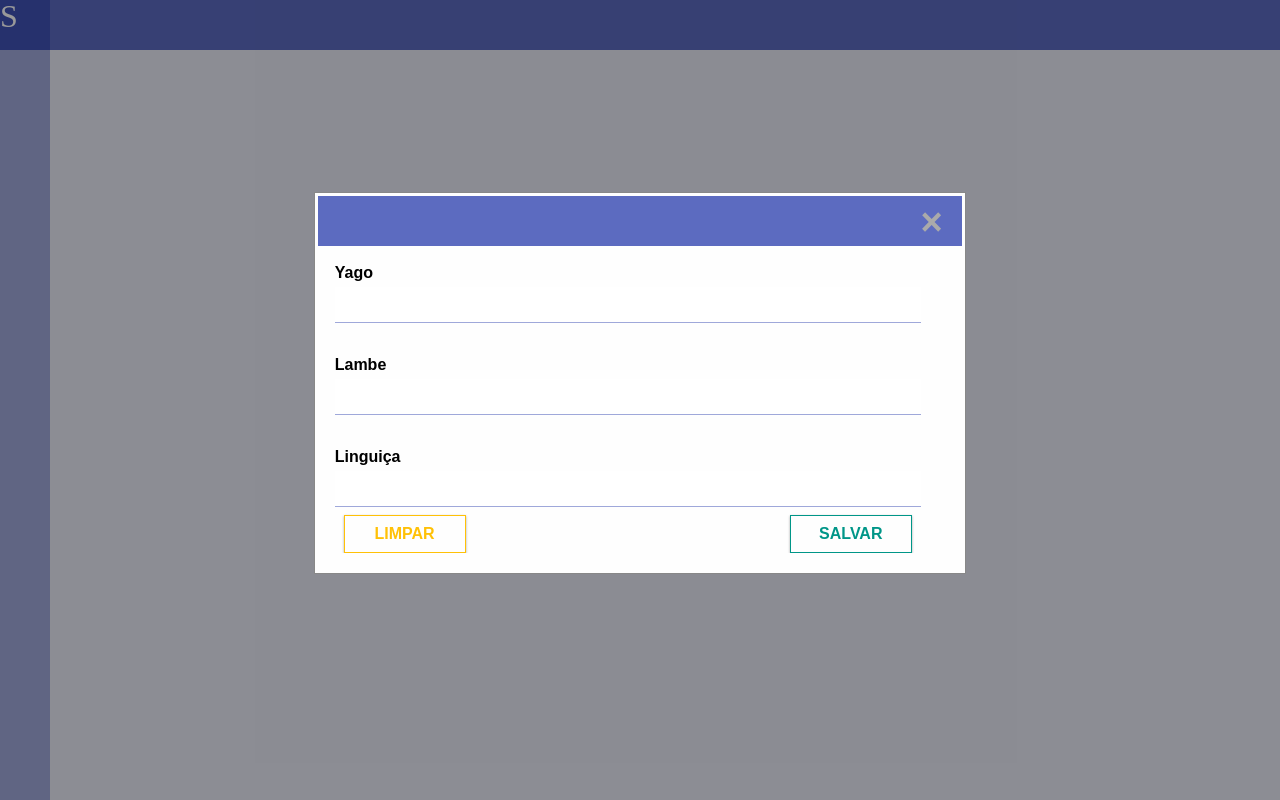
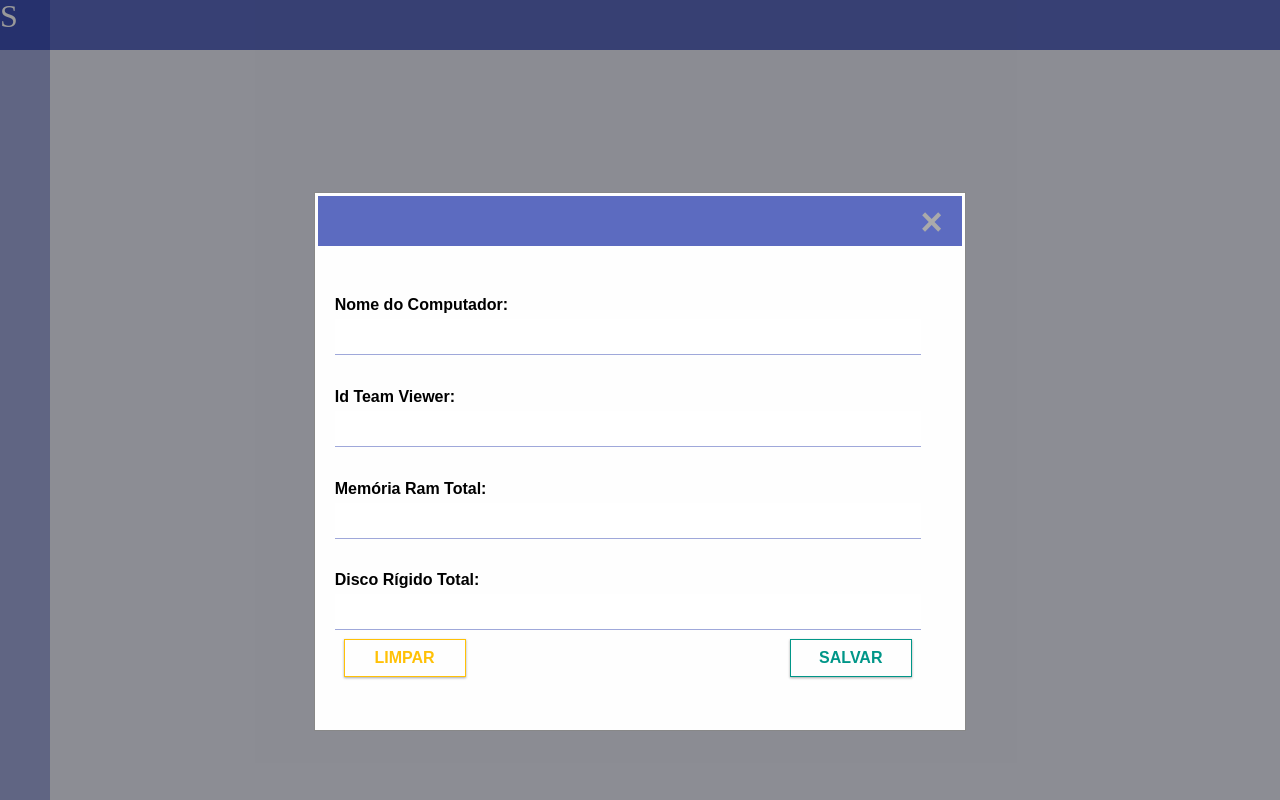
Before and after one commit to YagoGodoyGarcia/Sobrinho, a plain HTML site: page Front-End/Desktop Application/colector.html in a window 1280 px wide. Both pictures are taken after a click on the element 25 px from the left and 75 px from the top of the page. Shown: the top 800 px of the page. Drawn offline with nearby package versions, Linux system fonts and the light colour scheme.

Commit message:
Terminando o Front-End (Combinado a partir de agora commitar em portugues)

```diff
--- a/Front-End/Desktop Application/colector.html
+++ b/Front-End/Desktop Application/colector.html
@@ -82,17 +82,21 @@
                         <span class="close">&times;</span>
                     </div>
                     <div class="modal-content clearfix">
-                        <h3>Yago</h3>
+                        <br><br>
+                        <h3>Nome do Computador:</h3>
                         <input type="text">
                         <br><br><br><br>
-                        <h3>Lambe</h3>
+                        <h3>Id Team Viewer:</h3>
                         <input type="text">
                         <br><br><br><br>
-                        <h3>Linguiça</h3>
+                        <h3>Memória Ram Total:</h3>
+                        <input type="text">
+                        <br><br><br><br>
+                        <h3>Disco Rígido Total:</h3>
                         <input type="text">
                         <div class="btn btn-alert btn-small">Limpar</div>
                         <div class="btn btn-success right btn-small">Salvar</div>
-                        <br><br><br><br>
+                        <br><br><br><br><br><br><br>
                     </div>
                 </div>
             </div>
@@ -103,6 +107,7 @@
                         <span class="close">&times;</span>
                     </div>
                     <div class="modal-content clearfix">
+                        <br><br>
                         <h3>Login:</h3>
                         <div>
                             <input type="text">
@@ -112,8 +117,10 @@
                             <br>
                             <h3>Senha:</h3>
                             <input type="password">
+                            <br><br><br><br>
                             <div class="btn btn-alert btn-small">Limpar</div>
                             <div class="btn right btn-small">Entrar</div>
+                            <br><br><br><br><br>
                         </div>
                     </div>
                     <br>
```
